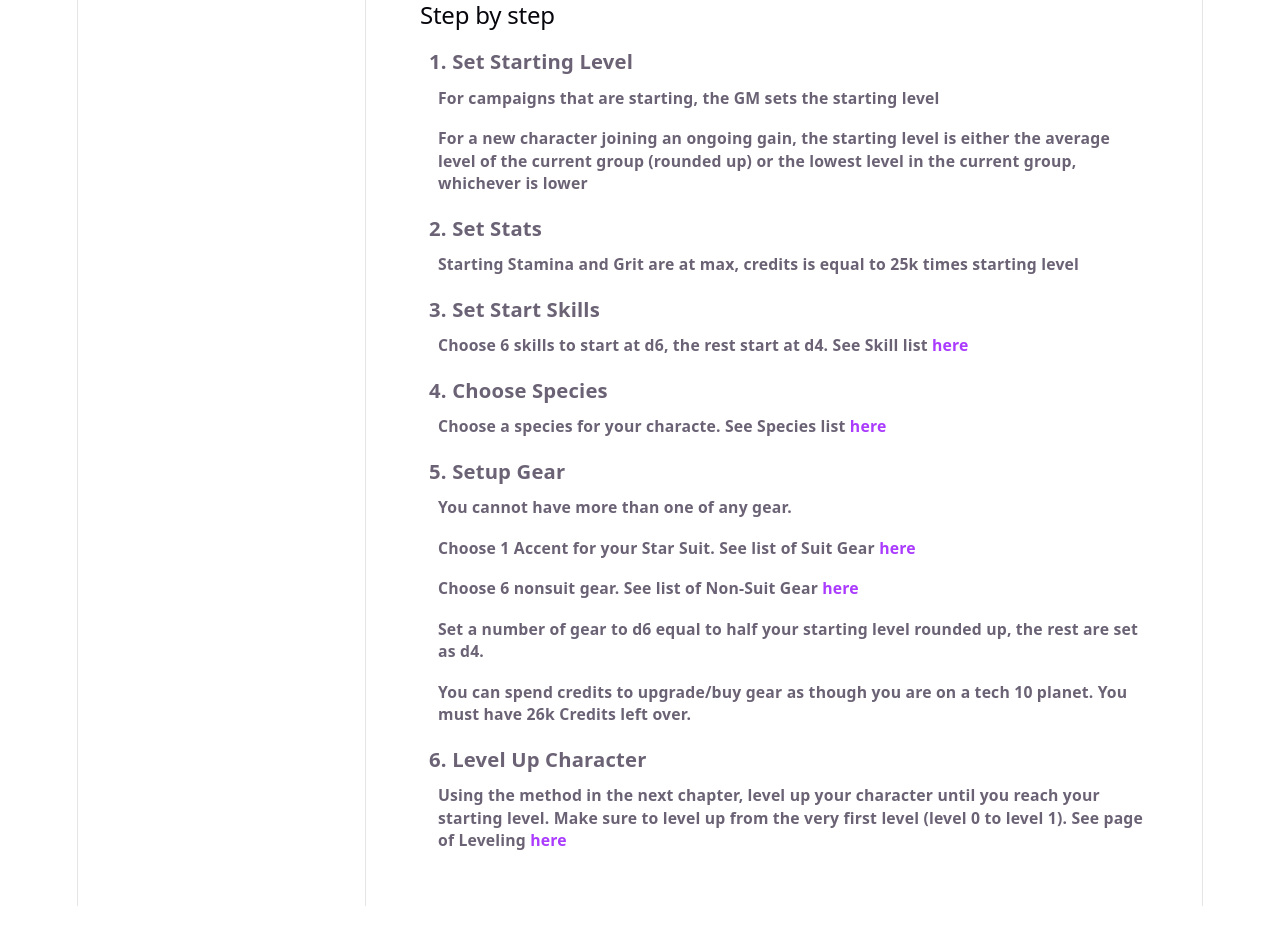
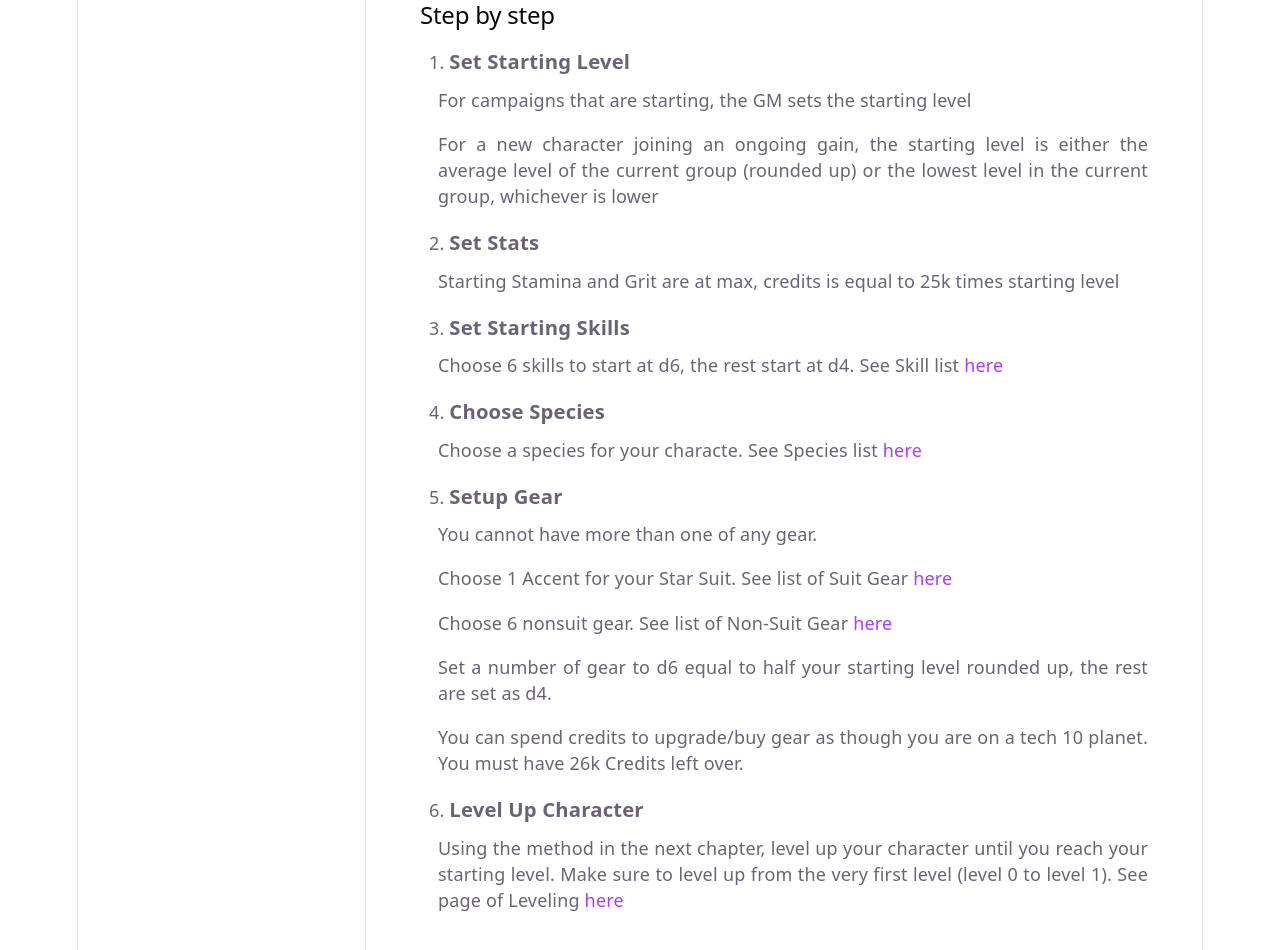
Before and after one commit to jairusaurus-rex/buckets-of-dice, a React (Vite) app: page /wiki/character-creation in a window 1280 px wide. Shown: the part 560-1510 px from the top of the page. Before the commit the page ends 1466 px from the top, so only its background shows below. Built offline with nearby package versions, Linux system fonts and the light colour scheme.

Commit message:
feat: add Skills article and integrate into article list

```diff
--- a/src/pages/wiki/articles/ArticleList.tsx
+++ b/src/pages/wiki/articles/ArticleList.tsx
@@ -2,6 +2,7 @@
 import { WikiArticleLinks } from "../../../commons/enums/wiki-article-enum.tsx";
 import type { ArticleListType } from "../../../commons/types/AticleListType.ts";
 import { CharacterCreationArticle } from "./CharacterCreationArticle.tsx";
+import { SkillsArticle } from "./Skills.tsx";
 
 export const articleList: ArticleListType[] = [
     {
@@ -17,7 +18,7 @@ export const articleList: ArticleListType[] = [
     {
         id: WikiArticleLinks.SKILLS,
         title: "Skills",
-        content: <div>Skills content goes here.</div>
+        content: <SkillsArticle />
     },
     {
         id: WikiArticleLinks.SPECIES,
--- a/src/pages/wiki/articles/CharacterCreationArticle.tsx
+++ b/src/pages/wiki/articles/CharacterCreationArticle.tsx
@@ -3,7 +3,7 @@ import { WikiArticleLinks } from "../../../commons/enums/wiki-article-enum";
 
 export const CharacterCreationArticle = () => {
   return (
-    <div className="p-2">
+    <div className="p-2 text-justify">
       <p className="p-1">There are Six steps to creating a character in Into the Heavens.</p>
       <ol className="list-decimal list-inside pl-4 space-y-2">
         <li>Set Starting Level</li>
@@ -16,28 +16,28 @@ export const CharacterCreationArticle = () => {
       <hr/>
       <h2 className="p-2">Step by step</h2>
       <ol className="list-decimal list-inside pl-4 space-y-2">
-        <li className="text-lg font-bold">Set Starting Level
-          <p className="text-sm p-2">For campaigns that are starting, the GM sets the starting level</p>
-          <p className="text-sm p-2">For a new character joining an ongoing gain, the starting level is either the average level of the current group (rounded up) or the lowest level in the current group, whichever is lower</p>
+        <li><span className="font-bold text-lg">Set Starting Level</span>
+          <p className=" p-2">For campaigns that are starting, the GM sets the starting level</p>
+          <p className=" p-2">For a new character joining an ongoing gain, the starting level is either the average level of the current group (rounded up) or the lowest level in the current group, whichever is lower</p>
         </li>
-        <li className="text-lg font-bold">Set Stats
-          <p className="text-sm p-2">Starting Stamina and Grit are at max, credits is equal to 25k times starting level</p>
+        <li><span className="font-bold text-lg">Set Stats</span>
+          <p className=" p-2">Starting Stamina and Grit are at max, credits is equal to 25k times starting level</p>
         </li>
-        <li className="text-lg font-bold">Set Start Skills
-          <p className="text-sm p-2">Choose 6 skills to start at d6, the rest start at d4. See Skill list <Link to={`/wiki/${WikiArticleLinks.SKILLS}`}>here</Link></p>
+        <li><span className="font-bold text-lg">Set Starting Skills</span>
+          <p className="  p-2">Choose 6 skills to start at d6, the rest start at d4. See Skill list <Link to={`/wiki/${WikiArticleLinks.SKILLS}`}>here</Link></p>
         </li>
-        <li className="text-lg font-bold">Choose Species
-          <p className="text-sm p-2">Choose a species for your characte. See Species list <Link to={`/wiki/${WikiArticleLinks.SPECIES}`}>here</Link></p>
+        <li><span className="font-bold text-lg">Choose Species</span>
+          <p className=" p-2">Choose a species for your characte. See Species list <Link to={`/wiki/${WikiArticleLinks.SPECIES}`}>here</Link></p>
         </li>
-        <li className="text-lg font-bold">Setup Gear
-          <p className="text-sm p-2">You cannot have more than one of any gear.</p>
-          <p className="text-sm p-2">Choose 1 Accent for your Star Suit. See list of Suit Gear <Link to={`/wiki/${WikiArticleLinks.GEAR_SUIT}`}>here</Link></p>
-          <p className="text-sm p-2">Choose 6 nonsuit gear. See list of Non-Suit Gear <Link to={`/wiki/${WikiArticleLinks.GEAR_NON_SUIT}`}>here</Link></p>
-          <p className="text-sm p-2">Set a number of gear to d6 equal to half your starting level rounded up, the rest are set as d4.</p>
-          <p className="text-sm p-2">You can spend credits to upgrade/buy gear as though you are on a tech 10 planet. You must have 26k Credits left over.</p>
+        <li><span className="font-bold text-lg">Setup Gear</span>
+          <p className=" p-2">You cannot have more than one of any gear.</p>
+          <p className=" p-2">Choose 1 Accent for your Star Suit. See list of Suit Gear <Link to={`/wiki/${WikiArticleLinks.GEAR_SUIT}`}>here</Link></p>
+          <p className=" p-2">Choose 6 nonsuit gear. See list of Non-Suit Gear <Link to={`/wiki/${WikiArticleLinks.GEAR_NON_SUIT}`}>here</Link></p>
+          <p className=" p-2">Set a number of gear to d6 equal to half your starting level rounded up, the rest are set as d4.</p>
+          <p className=" p-2">You can spend credits to upgrade/buy gear as though you are on a tech 10 planet. You must have 26k Credits left over.</p>
         </li>
-        <li className="text-lg font-bold">Level Up Character
-          <p className="text-sm p-2">Using the method in the next chapter, level up your character until you reach your starting level. Make sure to level up from the very first level (level 0 to level 1). See page of Leveling <Link to={`/wiki/${WikiArticleLinks.LEVELING}`}>here</Link>  </p>
+        <li><span className="font-bold text-lg">Level Up Character</span>
+          <p className=" p-2">Using the method in the next chapter, level up your character until you reach your starting level. Make sure to level up from the very first level (level 0 to level 1). See page of Leveling <Link to={`/wiki/${WikiArticleLinks.LEVELING}`}>here</Link>  </p>
         </li>
       </ol>
     </div>
--- /dev/null
+++ b/src/pages/wiki/articles/Skills.tsx
@@ -0,0 +1,19 @@
+export const SkillsArticle = () => {
+    return (
+        <div className="p-2 text-justify">
+            <p className="p-2">There are ten skills that a spacer has in Into the Heavens. A usual dice check uses one skill, unless a feat gives them more or there are special circumstances. Unless a feat or special circumstance applies, a spacer uses one skill for each dice check. In these instances, if more than one skill makes sense for the check, the player chooses which skill to use.</p>
+            <ul className="list-none list-inside pl-4 space-y-2">
+                <li className="list-item p-2"><span className="font-bold text-lg">Computing</span> - a skill related to technology and systems. This deals with software rather than hardware. Using a computer, a ships panel, or any sort of hacking uses this skill. Some gear can use this skill if there is an interface on the gear.</li>
+                <li className="list-item p-2"><span className="font-bold text-lg">Culture </span> - a skill related to social interactions and customs. Reciting lore, history or customs fall under this skill, as does understanding different societies. Using instruments or preforming any sort of artistic activity uses this skill.</li>
+                <li className="list-item p-2"><span className="font-bold text-lg">Engineering </span> - a skill related to building and maintaining structures and machines. This deals with hardware rather than software. Repairing or modifying equipment uses this skill. If a gear has mechanical parts, this skill may be used.</li>
+                <li className="list-item p-2"><span className="font-bold text-lg">Fitness </span> - a skill related to physical health and endurance. This skill is used for activities that require physical exertion and stamina. Surviving a planet's harsh conditions uses this skill or dealing with environmental hazards.</li>
+                <li className="list-item p-2"><span className="font-bold text-lg">Influence </span> - a skill related to persuasion and social manipulation. This skill is used for interacting with others and achieving desired outcomes through social means. Pursuading others or manipulating social situations uses this skill. This usual means an honest attempt to influence an individual uses this skill.</li>
+                <li className="list-item p-2"><span className="font-bold text-lg">Medicine </span> - a skill related to healing and medical knowledge. This skill is used for diagnosing and treating injuries and illnesses. A spacer can use this skill to heal themselves or others.</li>
+                <li className="list-item p-2"><span className="font-bold text-lg">Piloting </span> - a skill related to operating vehicles and spacecraft. This skill is used for navigating and controlling various types of vehicles in space or on planetary surfaces.</li>
+                <li className="list-item p-2"><span className="font-bold text-lg">Recon </span> - a skill related to gathering information and surveillance. This skill is used for collecting intelligence about targets or environments. This can be done with research or simply observing the environment.</li>
+                <li className="list-item p-2"><span className="font-bold text-lg">Science</span> - a skill related to understanding the natural world and its phenomena. This skill is used for conducting research and making discoveries about the universe.</li>
+                <li className="list-item p-2"><span className="font-bold text-lg">Secrecy</span> - a skill related to keeping information hidden and maintaining confidentiality. This skill is used for protecting sensitive data and preventing unauthorized access.</li>
+            </ul>
+        </div>
+    );
+};
```
